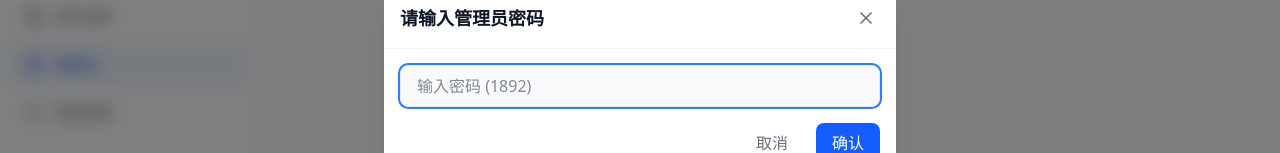
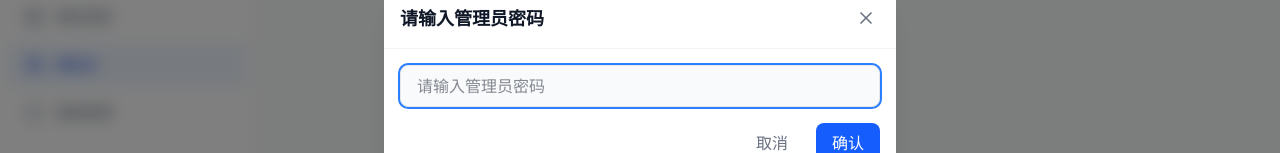
Before and after one commit to francly/klsyapclan-134-anniversary-dinner, a React (Vite) app: page /team in a window 1280 px wide. Both pictures are taken after a click on the button "编辑名单". Shown: the part 317-470 px from the top of the page. Built offline with nearby package versions, Linux system fonts and the light colour scheme; no server answers.

Commit message:
fix: remove password from placeholder

```diff
--- a/src/pages/Team.jsx
+++ b/src/pages/Team.jsx
@@ -139,7 +139,7 @@ export default function CommitteeManager() {
                                     type="password"
                                     value={passwordInput}
                                     onChange={(e) => setPasswordInput(e.target.value)}
-                                    placeholder="输入密码 (1892)"
+                                    placeholder="请输入管理员密码"
                                     autoFocus
                                     className="w-full px-4 py-2 bg-gray-50 dark:bg-[#333] border border-gray-200 dark:border-[#444] rounded-lg focus:outline-none focus:ring-2 focus:ring-blue-500 text-gray-900 dark:text-white"
                                 />
```
